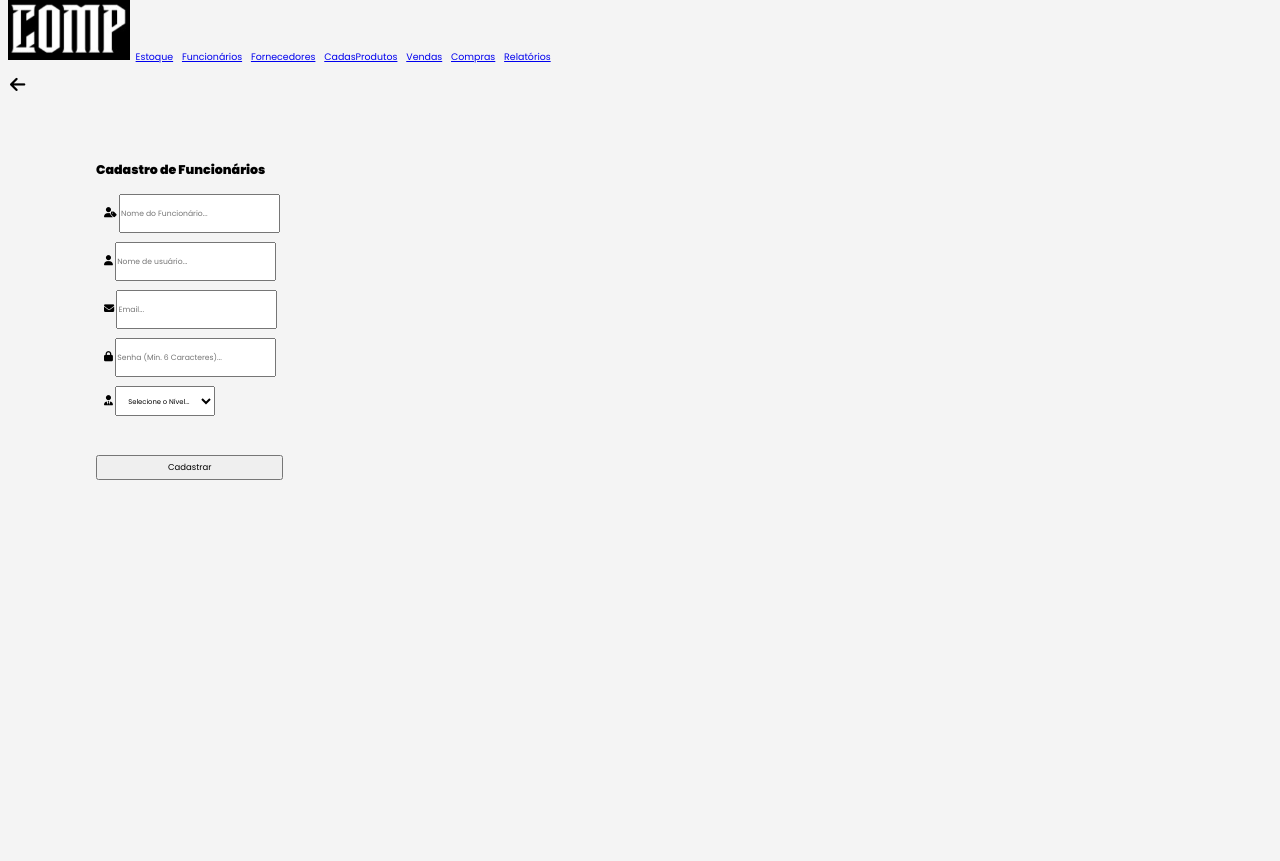
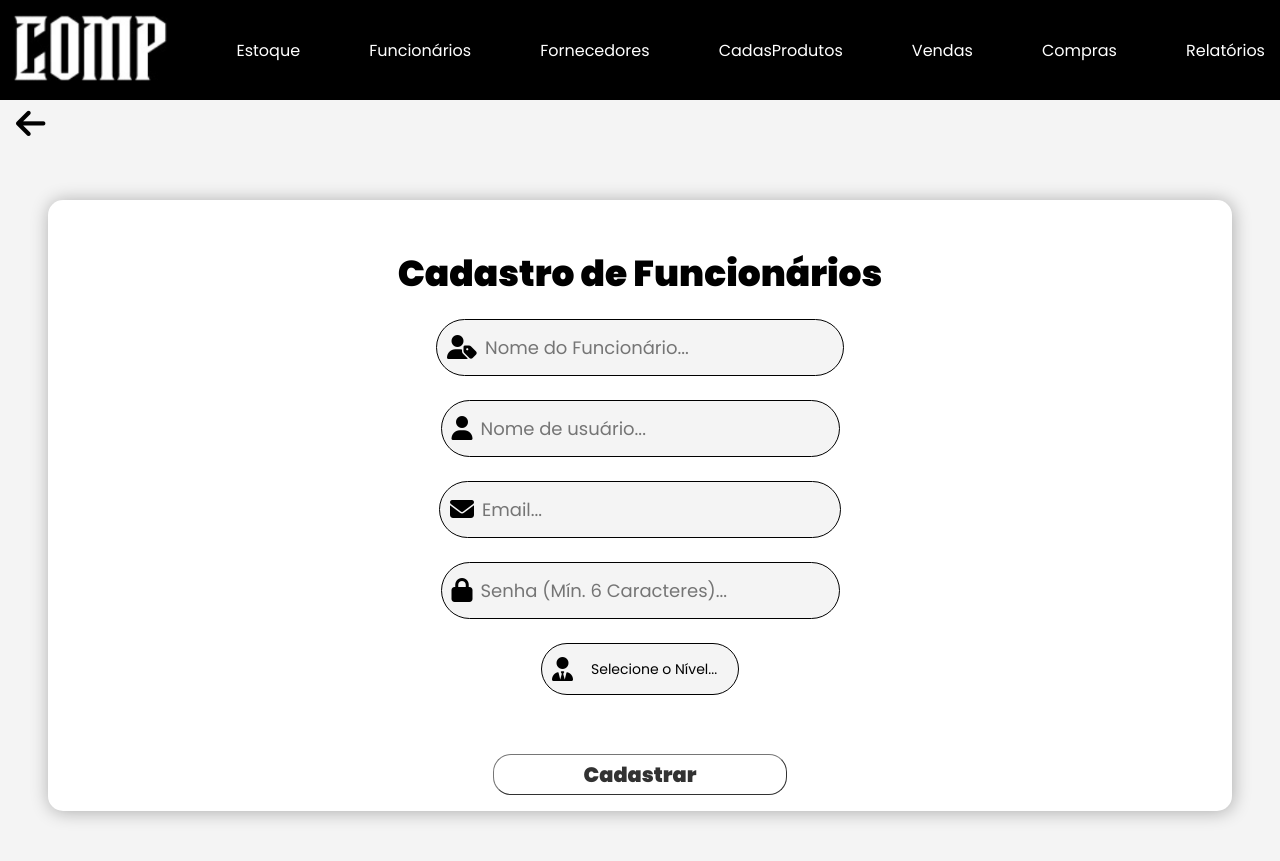
Before and after one commit to gabrieldsantana28/SA_Senai, a PHP site: page /cadastrocompras.php in a window 1280 px wide. Before the commit the page ends 480 px from the top, so only its background shows below. Run offline with PHP 8.4, Linux system fonts and the light colour scheme; some libraries are stand-ins or nearby versions.

Commit message:
Update CSS
Update CSS - Cadastro de Funcionários

```diff
--- a/css/cadastrofuncionarios.css
+++ b/css/cadastrofuncionarios.css
@@ -2,7 +2,6 @@
     padding: 0;
     margin: 0;
     font-family: Poppins, sans-serif;
-    font-size: 0.9em;
 }
 
 body {
@@ -10,66 +9,168 @@ body {
 }
 
 .hdr {
-    height: 70px;
-    padding: 0 8px;
+    background-color: black;
+    height: 100px;
+    display: flex;
+    align-items: center;
+    justify-content: space-between;
+    padding: 0 10px;
 }
 
 .hdr a {
-    margin: 0 3px;
+    color: white;
+    text-decoration: none;
+    margin: 0 5px;
 }
 
 .logo-header {
-    height: 60px;
+    height: 80px;
 }
 
 .botao--voltar {
-    font-size: 1.5em;
-    margin-left: 10px;
+    font-size: 2.1em;
+    margin-left: 16px;
+    cursor: pointer;
+}
+
+.botao--voltar i {
+    color: black;
+    text-decoration: none;
 }
 
 #container-main {
-    max-width: 85%;
-    margin: 30px auto;
-    padding: 0.8rem;
+    background-color: white;
+    max-width: 60vw; /* Altere para o tamanho desejado */
+    width: 800px; /* Altere para o tamanho desejado */
+    max-width: 90%; /* Use um valor percentual para maior flexibilidade */
+    width: 100%; /* Mantenha como 100% para que o contêiner se ajuste à tela */
+    margin: 50px auto;
+    border-radius: 15px;
+    box-shadow: 1px 1px 18px rgba(0, 0, 0, 0.3);
+    padding: 1rem;
+    display: flex;
+    flex-direction: column;
+    align-items: center;
 }
 
 #Titulo-Principal {
-    padding-top: 20px;
-    font-size: 1.2em;
+    text-align: center;
+    padding-top: 30px;
+    font-size: 1.3em;
+    font-size: 1.5em; /* Aumente um pouco o tamanho da fonte */
 }
 
 #container-elementos {
-    gap: 1rem;
-    margin-top: 0.8rem;
+    display: flex;
+    align-items: center;
+    flex-wrap: wrap;
+    gap: 1.5rem;
+    justify-content: center;
+    margin-top: 1.1rem;
 }
 
 .elementos--itens {
-    gap: 5px;
-    max-width: 350px;
-    height: 40px;
-    padding: 4px 8px;
+    display: flex;
+    align-items: center;
+    gap: 8px;
+    flex: 1 1 calc(50% - 1.5rem); /* Alterado para 50% */
+    flex: 1 1 calc(100% - 1.5rem); /* Permite que ocupe até 100% da largura disponível */
+    max-width: 400px;
+    background-color: #f4f4f4;
+    border: 1.8px solid black;
+    border-radius: 35px;
+    height: 45px;
+    padding: 6px 10px;
 }
 
 .elementos--itens input {
-    font-size: 0.9em;
-    height: 35px;
+    background-color: transparent;
+    border: none;
+    font-size: 18px;
+    width: 100%;
+    height: 43px;
 }
 
 .elementos--itens i {
-    font-size: 1.2em;
+    font-size: 1.5em;
 }
 
 .elementos--itens select {
-    height: 30px;
-    font-size: 0.8em;
-    padding: 0 8px;
+    background-color: transparent;
+    border: none;
+    width: 100%;
+    height: 38px;
+    font-size: 14px;
+    appearance: none;
+    padding: 0 10px;
+    border-radius: 20px;
+    cursor: pointer;
+    transition: background-color 0.3s;
+}
+
+.elementos--itens select:hover {
+    background-color: rgba(200, 200, 200, 0.5);
+    border: none;
+}
+
+input:focus-visible {
+    outline: none;
 }
 
 .button {
-    margin-top: 25px;
+    margin-top: 35px;
+    display: flex;
+    justify-content: center;
+    width: 100%;
 }
 
 .button button {
-    padding: 4px 70px;
-    font-size: 1em;
+    background-color: white;
+    border-width: 1px;
+    padding: 4px 90px;
+    font-size: 1.3em;
+    font-weight: bold;
+    border-radius: 18px;
+    cursor: pointer;
+    opacity: 0.8;
 }
+
+button:hover {
+    opacity: 1;
+    transition-duration: 0.6s;
+}
+
+@media (min-width: 1400px) {
+    #container-main {
+        width: 100%;
+        max-width: 100%;
+        box-shadow: none;
+    }
+}
+
+@media (max-width: 1352px) {
+    .button {
+        display: block;
+        margin-inline: auto;
+    }
+
+    #container-elementos {
+        flex-direction: column;
+        text-align: center;
+    }
+}
+
+@media (max-width: 485px) {
+    .elementos--itens {
+        min-width: 170px;
+        flex: 1 1 100%;
+    }
+
+    .button button {
+        padding: 4px 65px;
+    }
+
+    img {
+        width: 100%;
+    }
+}
```
